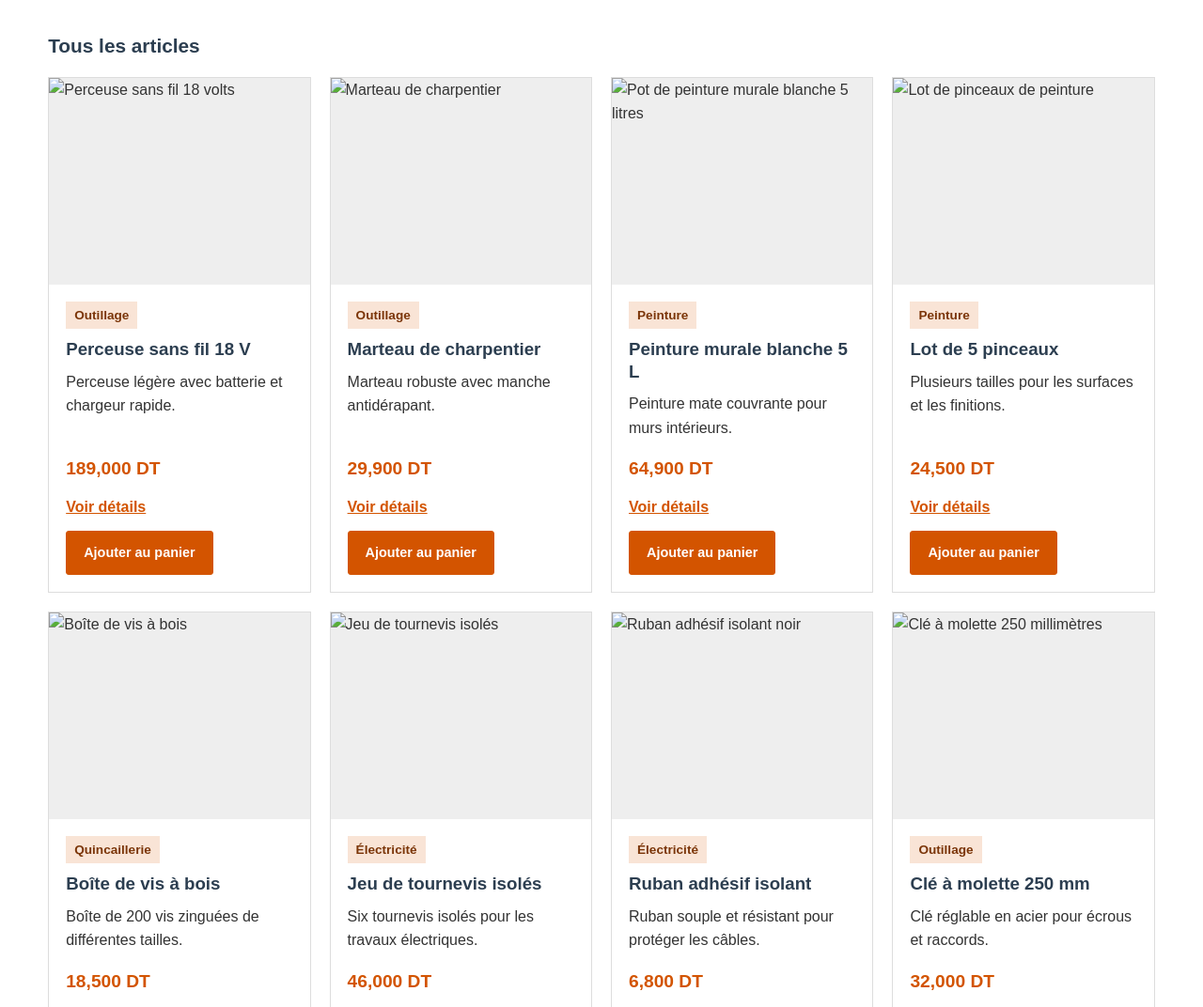
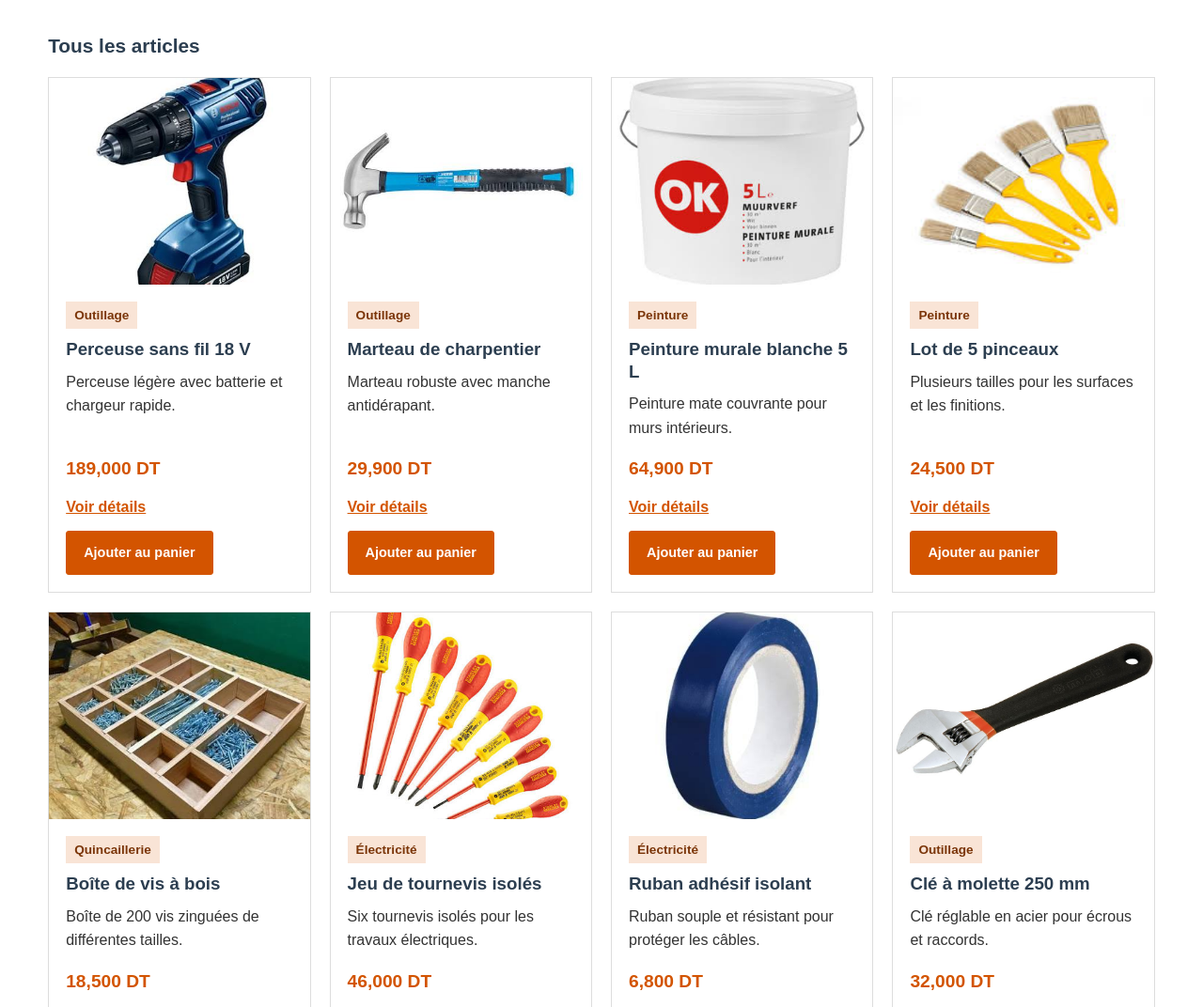
Before and after one commit to ISET-TC-WEB-2026/Chermiti-Mohamed, a plain HTML site: page produits.html in a window 1280 px wide. Shown: the part 387-1459 px from the top of the page at 94% size. Drawn offline with Linux system fonts and the light colour scheme.

Commit message:
insertion des photos

```diff
--- a/produits.html
+++ b/produits.html
@@ -56,7 +56,7 @@
                 <h2 class="titre-secondaire">Tous les articles</h2>
                 <div class="grille-produits" id="liste-produits">
                     <article class="carte-produit" data-categorie="outillage">
-                        <img src="images/produit1.jpg" alt="Perceuse sans fil 18 volts">
+                        <img src="images/produits/produit1.jpg" alt="Perceuse sans fil 18 volts">
                         <div class="contenu-carte">
                             <span class="etiquette">Outillage</span>
                             <h3>Perceuse sans fil 18 V</h3>
@@ -69,7 +69,7 @@
                         </div>
                     </article>
                     <article class="carte-produit" data-categorie="outillage">
-                        <img src="images/produit2.jpg" alt="Marteau de charpentier">
+                        <img src="images/produits/produit2.jpg" alt="Marteau de charpentier">
                         <div class="contenu-carte">
                             <span class="etiquette">Outillage</span>
                             <h3>Marteau de charpentier</h3>
@@ -82,7 +82,7 @@
                         </div>
                     </article>
                     <article class="carte-produit" data-categorie="peinture">
-                        <img src="images/produit3.jpg" alt="Pot de peinture murale blanche 5 litres">
+                        <img src="images/produits/produit3.jpg" alt="Pot de peinture murale blanche 5 litres">
                         <div class="contenu-carte">
                             <span class="etiquette">Peinture</span>
                             <h3>Peinture murale blanche 5 L</h3>
@@ -95,7 +95,7 @@
                         </div>
                     </article>
                     <article class="carte-produit" data-categorie="peinture">
-                        <img src="images/produit4.jpg" alt="Lot de pinceaux de peinture">
+                        <img src="images/produits/produit4.jpg" alt="Lot de pinceaux de peinture">
                         <div class="contenu-carte">
                             <span class="etiquette">Peinture</span>
                             <h3>Lot de 5 pinceaux</h3>
@@ -108,7 +108,7 @@
                         </div>
                     </article>
                     <article class="carte-produit" data-categorie="quincaillerie">
-                        <img src="images/produit5.jpg" alt="Boîte de vis à bois">
+                        <img src="images/produits/produit5.jpg" alt="Boîte de vis à bois">
                         <div class="contenu-carte">
                             <span class="etiquette">Quincaillerie</span>
                             <h3>Boîte de vis à bois</h3>
@@ -121,7 +121,7 @@
                         </div>
                     </article>
                     <article class="carte-produit" data-categorie="electricite">
-                        <img src="images/produit6.jpg" alt="Jeu de tournevis isolés">
+                        <img src="images/produits/produit6.jpg" alt="Jeu de tournevis isolés">
                         <div class="contenu-carte">
                             <span class="etiquette">Électricité</span>
                             <h3>Jeu de tournevis isolés</h3>
@@ -134,7 +134,7 @@
                         </div>
                     </article>
                     <article class="carte-produit" data-categorie="electricite">
-                        <img src="images/produit7.jpg" alt="Ruban adhésif isolant noir">
+                        <img src="images/produits/produit7.jpg" alt="Ruban adhésif isolant noir">
                         <div class="contenu-carte">
                             <span class="etiquette">Électricité</span>
                             <h3>Ruban adhésif isolant</h3>
@@ -147,7 +147,7 @@
                         </div>
                     </article>
                     <article class="carte-produit" data-categorie="outillage">
-                        <img src="images/produit8.jpg" alt="Clé à molette 250 millimètres">
+                        <img src="images/produits/produit8.jpg" alt="Clé à molette 250 mm">
                         <div class="contenu-carte">
                             <span class="etiquette">Outillage</span>
                             <h3>Clé à molette 250 mm</h3>
@@ -155,10 +155,12 @@
                             <p class="prix">32,000 DT</p>
                             <div class="actions-carte">
                                 <a class="lien-details" href="produit.html">Voir détails</a>
-                                <button class="btn btn-ajouter" type="button" data-produit-id="8">Ajouter au panier</button>
+                                <button class="btn btn-ajouter" type="button" data-produit-id="8">
+                                    Ajouter au panier
+                                </button>
                             </div>
                         </div>
-                    </article>
+                    </article >
                 </div>
             </section>
         </div>
```
Also changed, not shown: index.html (+4 -4 lines), panier.html (+2 -2 lines), produit.html (+1 -1 lines), images/produits/produit1.jpg (added), images/produits/produit2.jpg (added), images/produits/produit3.jpg (added), images/produits/produit4.jpg (added), images/produits/produit5.jpg (added), images/produits/produit6.jpg (added), images/produits/produit7.jpg (added), images/produits/produit8.jpg (added).
